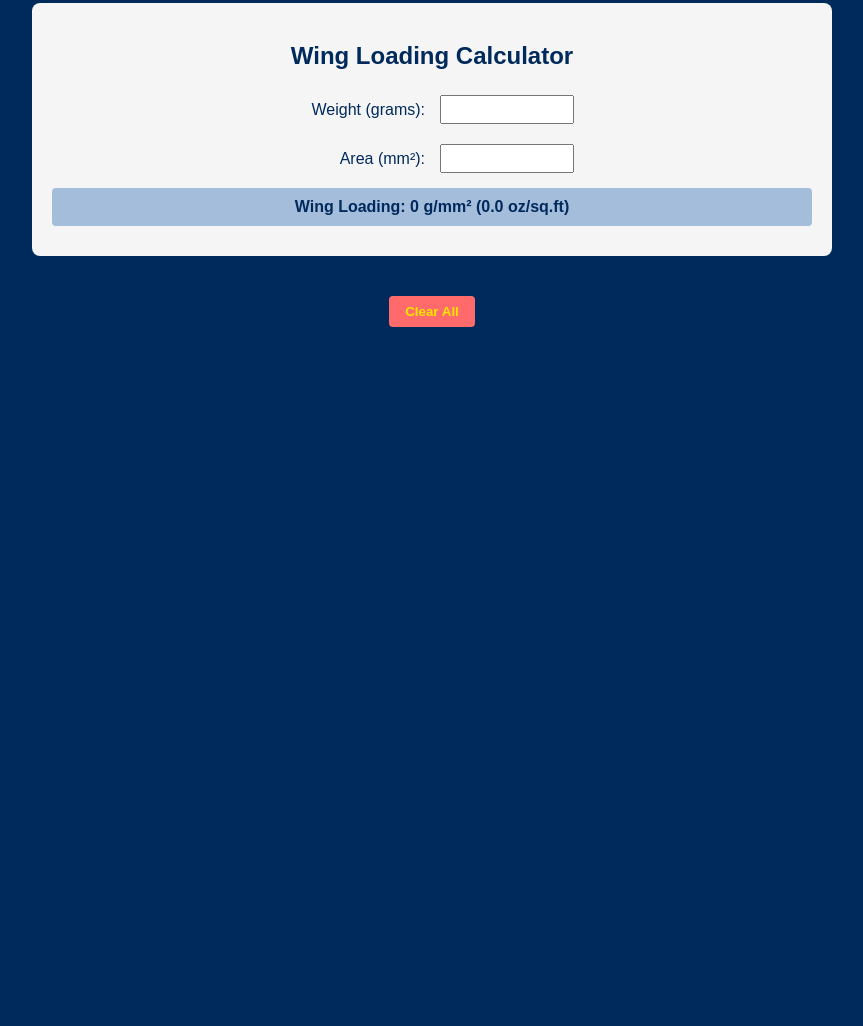
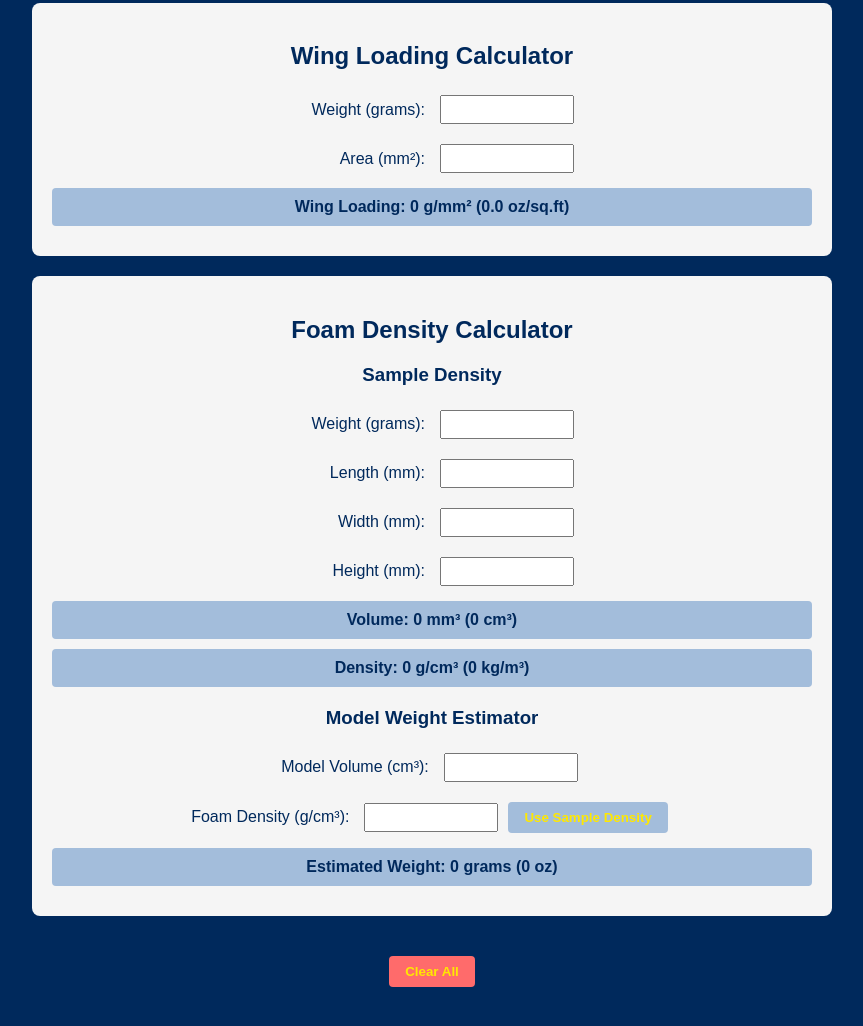
Before and after one commit to CarlAltschul/Flight_Maths, a plain HTML site: page index.html in a window 1280 px wide. Shown: the part 842-1868 px from the top of the page, without its empty margins (208-1071 px from the left). Before the commit the page ends 1214 px from the top, so only its background shows below. Drawn offline with Linux system fonts and the light colour scheme.

Commit message:
Update index.html
New code including density calculators

```diff
--- a/index.html
+++ b/index.html
@@ -141,6 +141,43 @@
         <div class="recommendation" id="recommendation"></div>
     </div>
 
+    <!-- Foam Density Calculator -->
+    <div class="calculator">
+        <h2 style="color: #00295c;">Foam Density Calculator</h2>
+        <h3 style="color: #00295c;">Sample Density</h3>
+        <div class="input-group">
+            <label>Weight (grams):</label>
+            <input type="number" id="foamWeight" oninput="calculateFoamDensity()">
+        </div>
+        <div class="input-group">
+            <label>Length (mm):</label>
+            <input type="number" id="foamLength" oninput="calculateFoamDensity()">
+        </div>
+        <div class="input-group">
+            <label>Width (mm):</label>
+            <input type="number" id="foamWidth" oninput="calculateFoamDensity()">
+        </div>
+        <div class="input-group">
+            <label>Height (mm):</label>
+            <input type="number" id="foamHeight" oninput="calculateFoamDensity()">
+        </div>
+        <div class="result" id="foamVolumeResult">Volume: 0 mm³ (0 cm³)</div>
+        <div class="result" id="foamDensityResult">Density: 0 g/cm³ (0 kg/m³)</div>
+        <div class="recommendation" id="foamTypeRecommendation"></div>
+
+        <h3 style="color: #00295c; margin-top: 20px;">Model Weight Estimator</h3>
+        <div class="input-group">
+            <label>Model Volume (cm³):</label>
+            <input type="number" id="modelVolume" oninput="calculateModelWeight()">
+        </div>
+        <div class="input-group">
+            <label>Foam Density (g/cm³):</label>
+            <input type="number" id="modelDensity" oninput="calculateModelWeight()">
+            <button onclick="populateDensity()">Use Sample Density</button>
+        </div>
+        <div class="result" id="modelWeightResult">Estimated Weight: 0 grams (0 oz)</div>
+    </div>
+
     <button id="clearButton" onclick="clearAll()">Clear All</button>
 
 <script>
@@ -189,6 +226,47 @@ function updateWingLoading() {
     document.getElementById('wingLoadingResult').innerHTML =
         `Wing Loading: ${loading_g_mm2.toFixed(4)} g/mm² (${oz_sqft.toFixed(1)} oz/sq.ft)`;
     document.getElementById('recommendation').textContent = `Recommendation: ${recommendation}`;
+}
+
+// Foam density calculator
+function calculateFoamDensity() {
+    const weight = parseFloat(document.getElementById('foamWeight').value) || 0;
+    const length = parseFloat(document.getElementById('foamLength').value) || 0;
+    const width = parseFloat(document.getElementById('foamWidth').value) || 0;
+    const height = parseFloat(document.getElementById('foamHeight').value) || 0;
+
+    // Calculate volume in mm³ and convert to cm³
+    const volumeMm3 = length * width * height;
+    const volumeCm3 = volumeMm3 / 1000;
+
+    // Calculate density in g/cm³ and kg/m³
+    const densityGCm3 = volumeCm3 > 0 ? weight / volumeCm3 : 0;
+    const densityKgM3 = densityGCm3 * 1000; // 1 g/cm³ = 1000 kg/m³
+
+    // Display volume and density results
+    document.getElementById('foamVolumeResult').textContent =
+        `Volume: ${volumeMm3.toLocaleString()} mm³ (${volumeCm3.toLocaleString()} cm³)`;
+    document.getElementById('foamDensityResult').textContent =
+        `Density: ${densityGCm3.toFixed(3)} g/cm³ (${densityKgM3.toFixed(1)} kg/m³)`;
+
+    // Provide foam type recommendation based on density
+    let foamTypeRecommendation = '';
+    if (densityGCm3 > 0) {
+        if (densityGCm3 < 0.020) {
+            foamTypeRecommendation = 'Ultra-light foam (e.g., Depron 1.5-2mm)';
+        } else if (densityGCm3 < 0.040) {
+            foamTypeRecommendation = 'Light foam (e.g., Standard Depron, XPS)';
+        } else if (densityGCm3 < 0.080) {
+            foamTypeRecommendation = 'Medium foam (e.g., EPP, EPS)';
+        } else if (densityGCm3 < 0.160) {
+            foamTypeRecommendation = 'Dense foam (e.g., EPO, EPP high-density)';
+        } else {
+            foamTypeRecommendation = 'Very dense foam (e.g., PU foam, XPS high-density)';
+        }
+    }
+
+    document.getElementById('foamTypeRecommendation').textContent =
+        foamTypeRecommendation ? `Foam Type: ${foamTypeRecommendation}` : '';
 }
 
 // Unit converters with real-time updates
@@ -261,6 +339,32 @@ function convertAndPopulateDm() {
     updateWingLoading();
 }
 
+// Model weight estimator function
+function calculateModelWeight() {
+    const volume = parseFloat(document.getElementById('modelVolume').value) || 0;
+    const density = parseFloat(document.getElementById('modelDensity').value) || 0;
+
+    // Calculate weight in grams and ounces
+    const weightGrams = volume * density;
+    const weightOz = weightGrams * 0.03527396; // Convert grams to ounces
+
+    // Display weight result
+    document.getElementById('modelWeightResult').textContent =
+        `Estimated Weight: ${weightGrams.toFixed(1)} grams (${weightOz.toFixed(2)} oz)`;
+}
+
+// Populate density from sample function
+function populateDensity() {
+    const densityText = document.getElementById('foamDensityResult').textContent;
+    const densityMatch = densityText.match(/Density: ([\d.]+) g\/cm³/);
+
+    if (densityMatch && densityMatch[1]) {
+        const densityValue = parseFloat(densityMatch[1]);
+        document.getElementById('modelDensity').value = densityValue;
+        calculateModelWeight();
+    }
+}
+
 // Clear all function
 function clearAll() {
     document.querySelectorAll('input').forEach(input => input.value = '');
@@ -273,6 +377,10 @@ function clearAll() {
     document.getElementById('sqDmResult').textContent = '0 dm²';
     document.getElementById('areaUnit').value = 'mm';
     document.getElementById('areaUnitLabel').textContent = '(mm²)';
+    document.getElementById('foamVolumeResult').textContent = 'Volume: 0 mm³ (0 cm³)';
+    document.getElementById('foamDensityResult').textContent = 'Density: 0 g/cm³ (0 kg/m³)';
+    document.getElementById('foamTypeRecommendation').textContent = '';
+    document.getElementById('modelWeightResult').textContent = 'Estimated Weight: 0 grams (0 oz)';
 }
 </script>
 </body>
```
